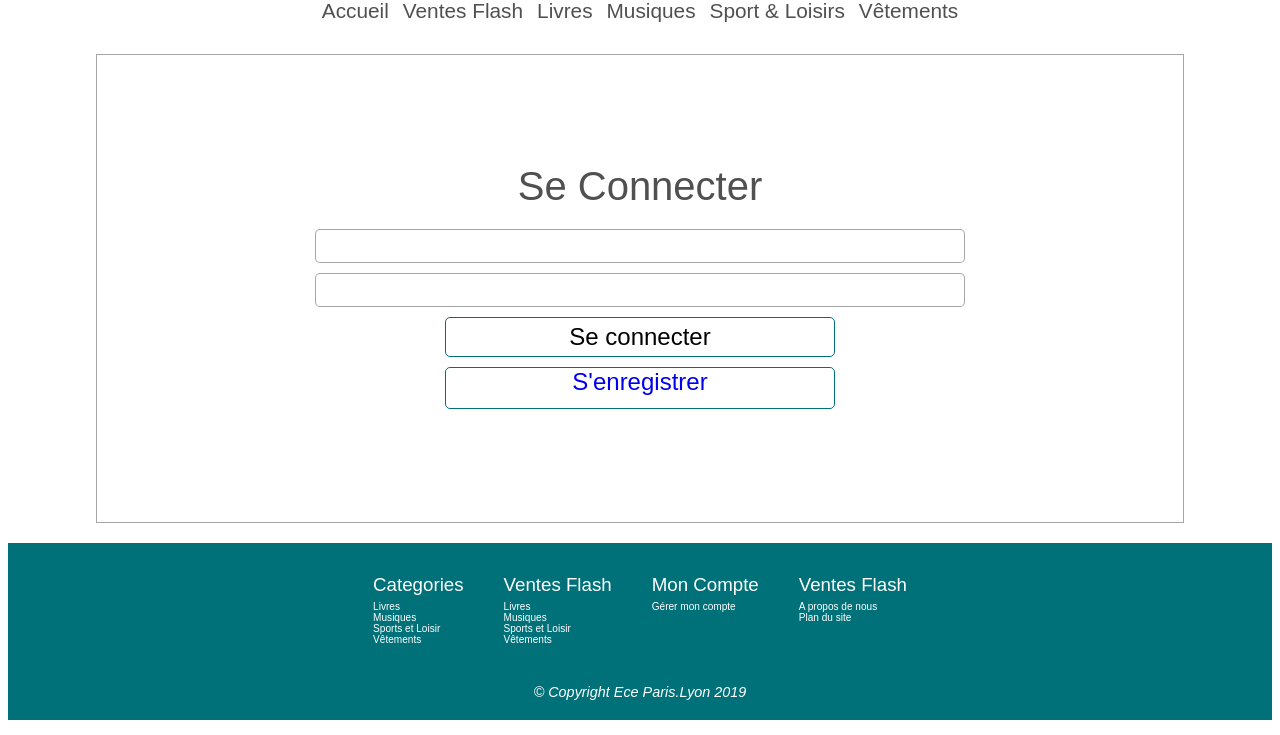
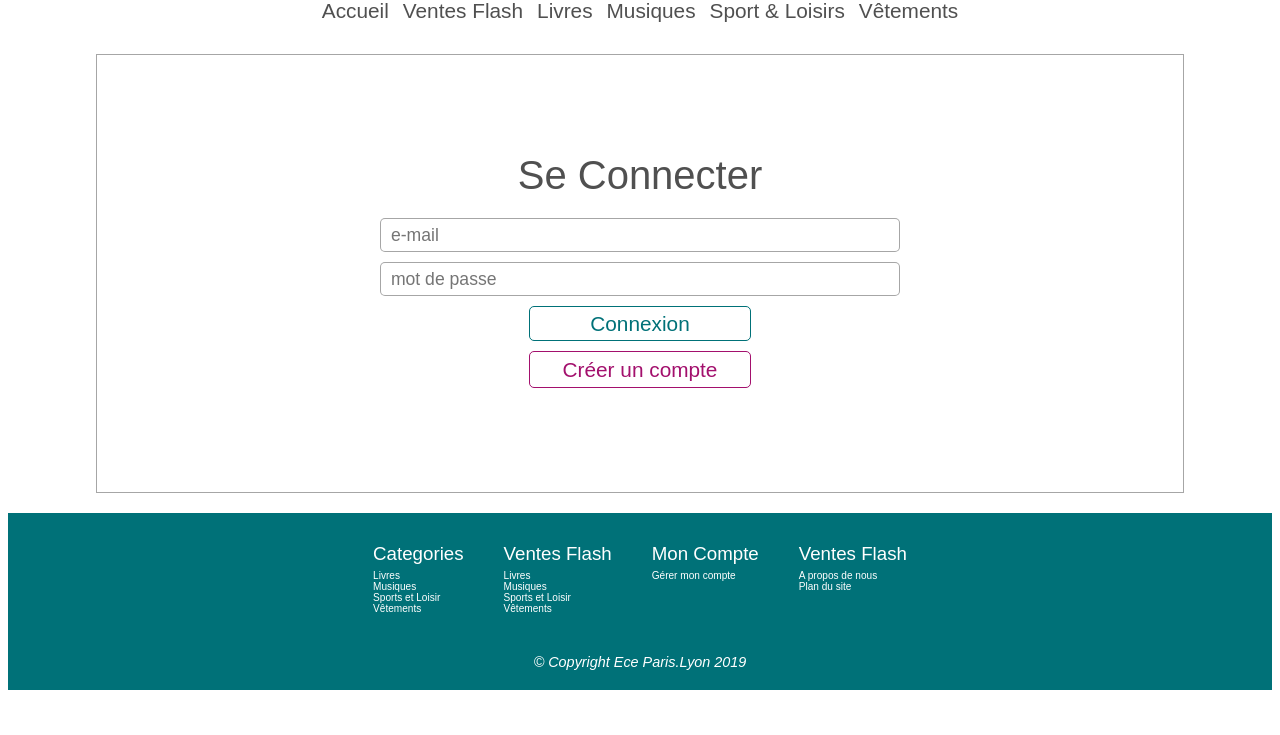
Before and after one commit to DanielIKKA/AmazonEce.com, a PHP site: page /php/connexion.php in a window 1280 px wide. Shown: the part 136-871 px from the top of the page. After the commit the page ends 826 px from the top, so only its background shows below. Run offline with PHP 8.4, Linux system fonts and the light colour scheme.

Commit message:
- front connexion done - cleanage fichiers css

```diff
--- a/Css/ConnexionSylesheet.css
+++ b/Css/ConnexionSylesheet.css
@@ -1,6 +1,11 @@
 .connexion {
+    display: flex;
+    flex-direction: column;
+    justify-content: center;
     border: solid rgba(128,128,128,0.7) 1px;
-    padding: 10% 20%;
+    padding: 4% 20%;
+    height: 350px;
+
 }
 
 .connexion h1 {
@@ -14,32 +19,63 @@
 #form_wrapper {
     display: flex;
     flex-direction: column;
+    justify-content: space-evenly;
 }
 
 .input_text {
     height: 30px;
-    margin: 5px 0;
+    margin: 5px 10%;
 
     border: 1px rgba(128,128,128,0.7) solid;
     -webkit-border-radius: 5px;
     border-radius: 5px;
+
+    padding-left: 10px;
+    font-family: 'Raleway', sans-serif;
+    font-weight: 100;
+    font-size: 1.1em;
 }
 
-.input_btn, input[type=submit]{
-
+.input_btn, input[type=submit] {
+    display: flex;
+    flex-direction: column;
+    align-items: center;
+    justify-content: center;
+    height: 35px;
     padding: 0;
+    margin: 5px 33%;
     background: none;
 
-    border: 1px var(--main-color) solid;
+    border: 0.5px var(--main-color) solid;
     -webkit-border-radius: 5px;
     border-radius: 5px;
 
     cursor:pointer;
 
-    height: 40px;
-    font-size: 1.5em;
+    font-size: 1.3em;
     font-weight: 100;
-    text-align: center;
     text-decoration: none;
-    margin: 5px 20%;
+    color: var(--main-color);
+    font-family: 'Raleway', sans-serif;
+
+    -webkit-transition: background-color 0.25s, color 0.25s;
+    -moz-transition: background-color 0.25s, color 0.25s;
+    -ms-transition: background-color 0.25s, color 0.25s;
+    -o-transition: background-color 0.25s, color 0.25s;
+    transition: background-color 0.25s, color 0.25s;
 }
+
+.input_btn {
+    color: var(--second-color);
+    background-color: white;
+    border-color: #A3106D;
+}
+.input_btn:hover {
+    background-color: var(--second-color);
+    color: white;
+}
+
+input[type=submit]:hover {
+    background-color: var(--main-color);
+    color: white;
+}
--- a/Css/FooterStylesheet.css
+++ b/Css/FooterStylesheet.css
@@ -1,15 +1,3 @@
-@font-face {
-    src: url('https://fonts.googleapis.com/css?family=Raleway');
-}
-:root {
-    --main-color : #007178;
-    --second-color : #A3106D;
-    --main-gray : #505050;
-    --second-gray : #2D2D2D;
-
-    --font-raleway:'Raleway', sans-serif;
-}
-
 footer {
     background-color: var(--main-color);
     font-family: var(--font-raleway);
--- a/Css/HeaderStyleSheet.css
+++ b/Css/HeaderStyleSheet.css
@@ -1,16 +1,3 @@
-@font-face {
-    src: url('https://fonts.googleapis.com/css?family=Raleway');
-}
-:root {
-    /* https://stackoverflow.com/questions/4847850/is-it-possible-to-define-constants-in-css */
-    --main-color : #007178;
-    --second-color : #A3106D;
-    --main-gray : #505050;
-    --second-gray : #2D2D2D;
-
-    --font-raleway:'Raleway', sans-serif;
-}
-
 header {
     height: 130px;
     display: flex;
--- a/php/connexion.php
+++ b/php/connexion.php
@@ -15,11 +15,11 @@
     <div id="main_wrapper">
         <div class="connexion">
             <h1>Se Connecter</h1>
-            <div id="form_wrapper" method="post" action="traitement_connexion.php">
-                <input class="input_text" id="email" type="text" name="email">
-                <input class="input_text" id="password" type="password" name="password">
-                <input type="submit" value="Se connecter"/>
-                <a class="input_btn" href="inscription.php">S'enregistrer</a>
+            <form id="form_wrapper" method="post" action="traitement_connexion.php">
+                <input class="input_text" id="email" type="text" name="email" placeholder="e-mail">
+                <input class="input_text" id="password" type="password" name="password" placeholder="mot de passe">
+                <input type="submit" value="Connexion"/>
+                <a class="input_btn" href="inscription.php">Créer un compte</a>
             </form>
         </div>
     </div>
```
